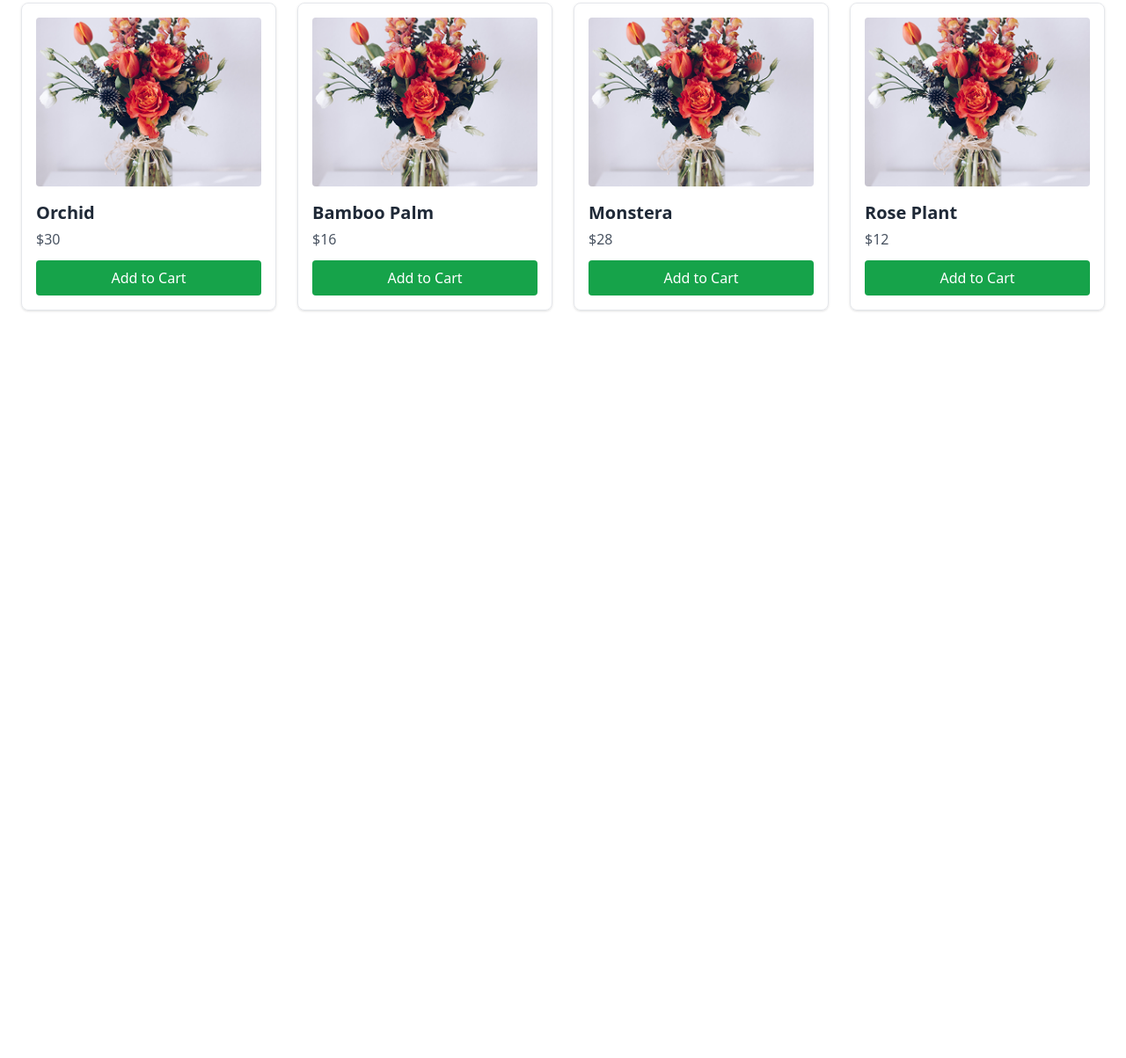
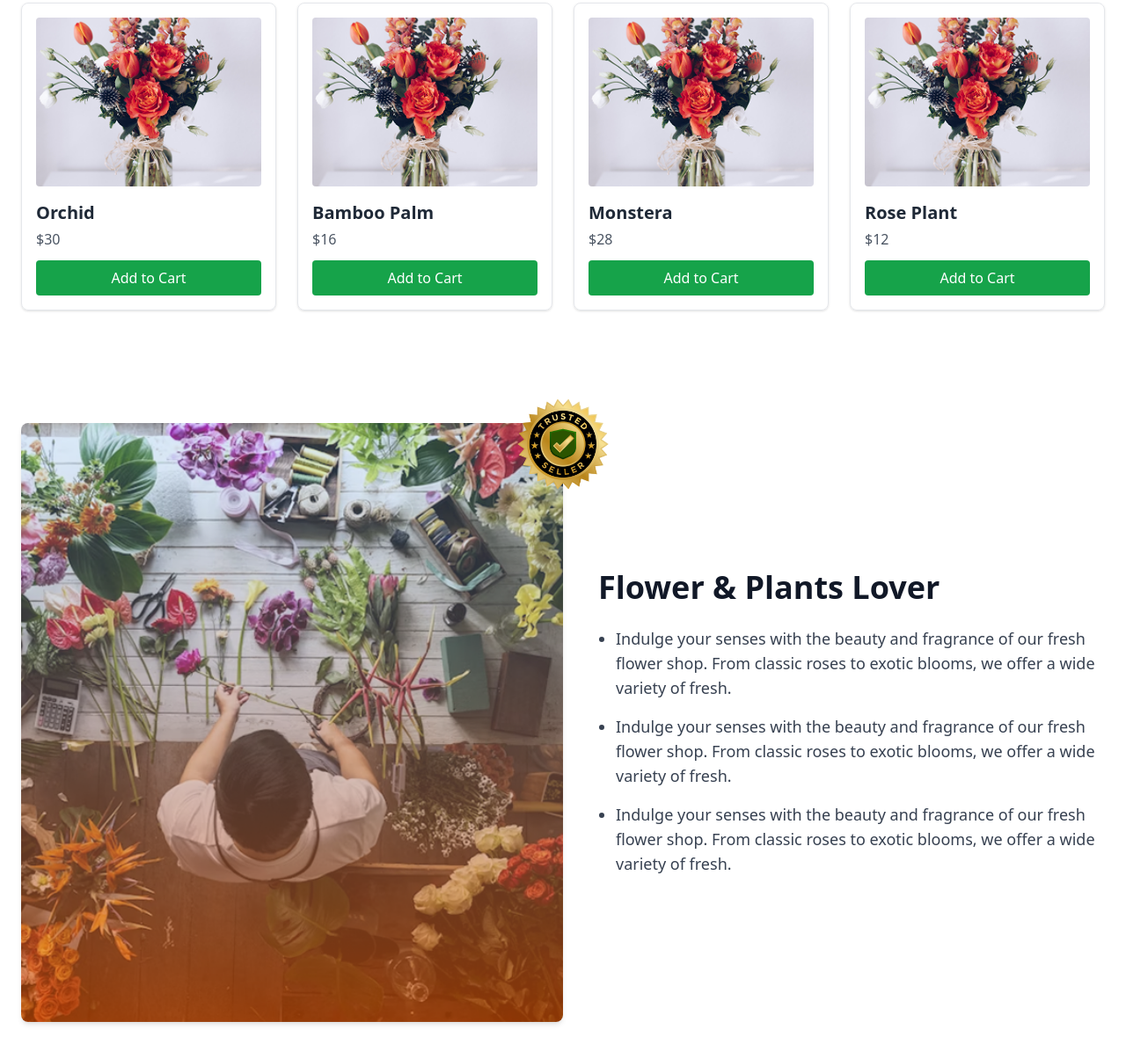
Before and after one commit to apurbo774/flower-market, a plain HTML site: page index.html in a window 1280 px wide. Shown: the part 1006-2209 px from the top of the page at 88% size. Before the commit the page ends 1423 px from the top, so only its background shows below. Drawn offline with nearby package versions, Linux system fonts and the light colour scheme.

Commit message:
plant lover section added with badge

```diff
--- a/index.html
+++ b/index.html
@@ -152,6 +152,34 @@
 <!-- ✅ Plants Section End -->
 
 
+<!-- ✅ Plant Lover Section Start -->
+<section class="px-6 py-16 max-w-7xl mx-auto relative">
+  <!-- Badge Positioned at the Top-Center -->
+  <img src="./assets/trusted-badge.png" alt="Trusted Badge"
+       class="absolute top-4 left-1/2 transform -translate-x-1/2 w-28 h-28 md:w-36 md:h-36 z-10" />
+
+  <div class="flex flex-col md:flex-row items-center justify-between relative z-0">
+    <!-- Left: Image -->
+    <div class="md:w-1/2 w-full mb-8 md:mb-0">
+      <img src="./assets/flower-store.png" alt="Plant Lover Image"
+           class="w-full rounded-lg shadow-md">
+    </div>
+
+    <!-- Right: Text Content -->
+    <div class="md:w-1/2 w-full md:pl-10 text-left">
+      <h2 class="text-3xl md:text-4xl font-bold text-gray-900 mb-6">Flower &amp; Plants Lover</h2>
+      <ul class="space-y-4 text-gray-700 text-lg list-disc pl-5">
+        <li>Indulge your senses with the beauty and fragrance of our fresh flower shop. From classic roses to exotic blooms, we offer a wide variety of fresh.</li>
+        <li>Indulge your senses with the beauty and fragrance of our fresh flower shop. From classic roses to exotic blooms, we offer a wide variety of fresh.</li>
+        <li>Indulge your senses with the beauty and fragrance of our fresh flower shop. From classic roses to exotic blooms, we offer a wide variety of fresh.</li>
+      </ul>
+    </div>
+  </div>
+</section>
+<!-- ✅ Plant Lover Section End -->
+
+
+
 
 </body>
 </html>
```
